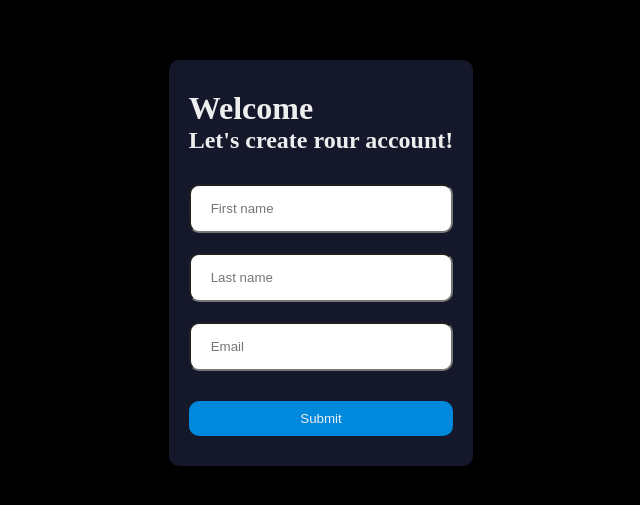
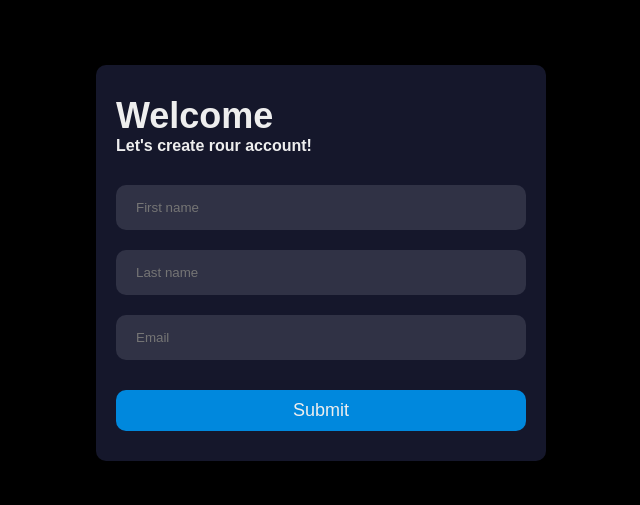
Before and after one commit to tidanti/simple-form, a plain HTML site: page index.html in a window 1280 px wide. Shown: the part 137-642 px from the top of the page, without its empty margins (319-959 px from the left). Drawn offline with Linux system fonts and the light colour scheme.

Commit message:
Final variant

```diff
--- a/style.css
+++ b/style.css
@@ -20,6 +20,7 @@ body {
 h1, h2 {
     color: #eee;
     margin: 0;
+    font-family: sans-serif;
 }
 
 h1 + h2 {
@@ -27,7 +28,17 @@ h1 + h2 {
     margin-top: -20px;
 }
 
+h1 {
+    font-size: 36px;
+}
+
+h2 {
+    font-size: 16px;
+}
+
 form {
+    min-width: 450px;
+
     background-color: #15172B;
     padding: 30px 20px;
     border-radius: 10px;
@@ -43,6 +54,13 @@ input {
     width: 100%;
     border-radius: 10px;
     padding: 15px 20px;
+    border: none;
+    background-color: #303245;
+    color: #eee;
+}
+
+input:focus {
+    outline: 2px solid lightslategray;
 }
 
 button {
@@ -52,5 +70,15 @@ button {
     border-radius: 10px;
     background-color: #08d;
     color: #eee;
+    font: 18px Arial;
     border: none;
+    cursor: pointer;
 }
+
+button:hover {
+    background-color: #06b;
+}
+
+button:active {
+    background-color: rgb(53, 41, 224);
+}
```
